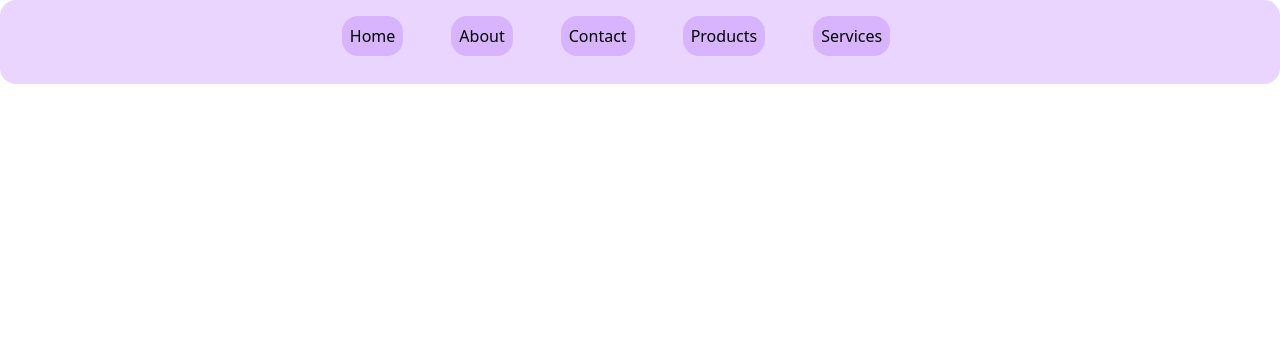
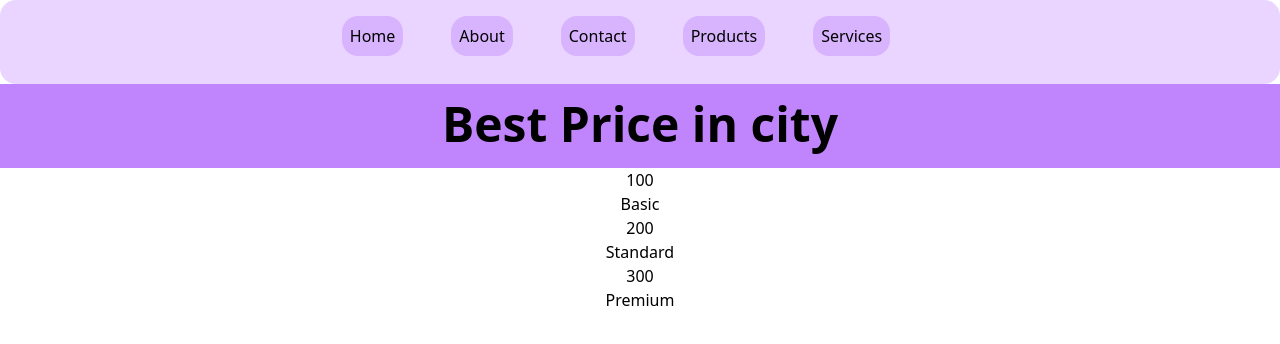
Before and after one commit to rifatsaown/explore-react-tailwind, a React (Create React App) app: page / in a window 1280 px wide. Shown: the top 344 px of the page. Built offline with nearby package versions, Linux system fonts and the light colour scheme; the HTML template or start-up script is replaced by a standard one.

Commit message:
nav added

```diff
--- a/src/App.jsx
+++ b/src/App.jsx
@@ -1,9 +1,11 @@
 import Header from "./Components/Header/Header";
+import Pricing from "./Components/Pricing/Pricing";
 
 function App() {
   return (
     <div className="App text-center">
       <Header/>
+      <Pricing/>
 
     </div>
   );
--- a/src/Components/Navbar/Navbar.jsx
+++ b/src/Components/Navbar/Navbar.jsx
@@ -1,7 +1,6 @@
 import React from "react";
 
 export default function Navbar({ route }) {
-  console.log(route);
   return (
     <li className="md:mr-12 bg-purple-300 rounded-2xl p-2 md:mb-0 mb-1 hover:bg-purple-400">
       <button>
--- /dev/null
+++ b/src/Components/Pricing/Pricing.jsx
@@ -0,0 +1,20 @@
+import React from 'react';
+import PricingOption from '../PricingOption/PricingOption';
+
+const Pricing = () => {
+    const pricingList = [
+        {id : 1, name : 'Basic', price : 100,},
+        {id : 2, name : 'Standard', price : 200,},
+        {id : 3, name : 'Premium', price : 300,},
+    ];
+    return (
+        <div>
+            <h1 className='text-5xl font-semibold bg-purple-400 p-4 pb-5'>Best Price in city</h1>
+            {
+                pricingList.map((option) => (<PricingOption key={option.id} option={option} />) )
+            }
+        </div>
+    );
+};
+
+export default Pricing;
--- /dev/null
+++ b/src/Components/PricingOption/PricingOption.jsx
@@ -0,0 +1,14 @@
+import React from 'react';
+
+const PricingOption = ({option}) => {
+    return (
+        <div>
+            <div>
+                <p>{option.price}</p>
+                <h3>{option.name}</h3>
+            </div>
+        </div>
+    );
+};
+
+export default PricingOption;
```
